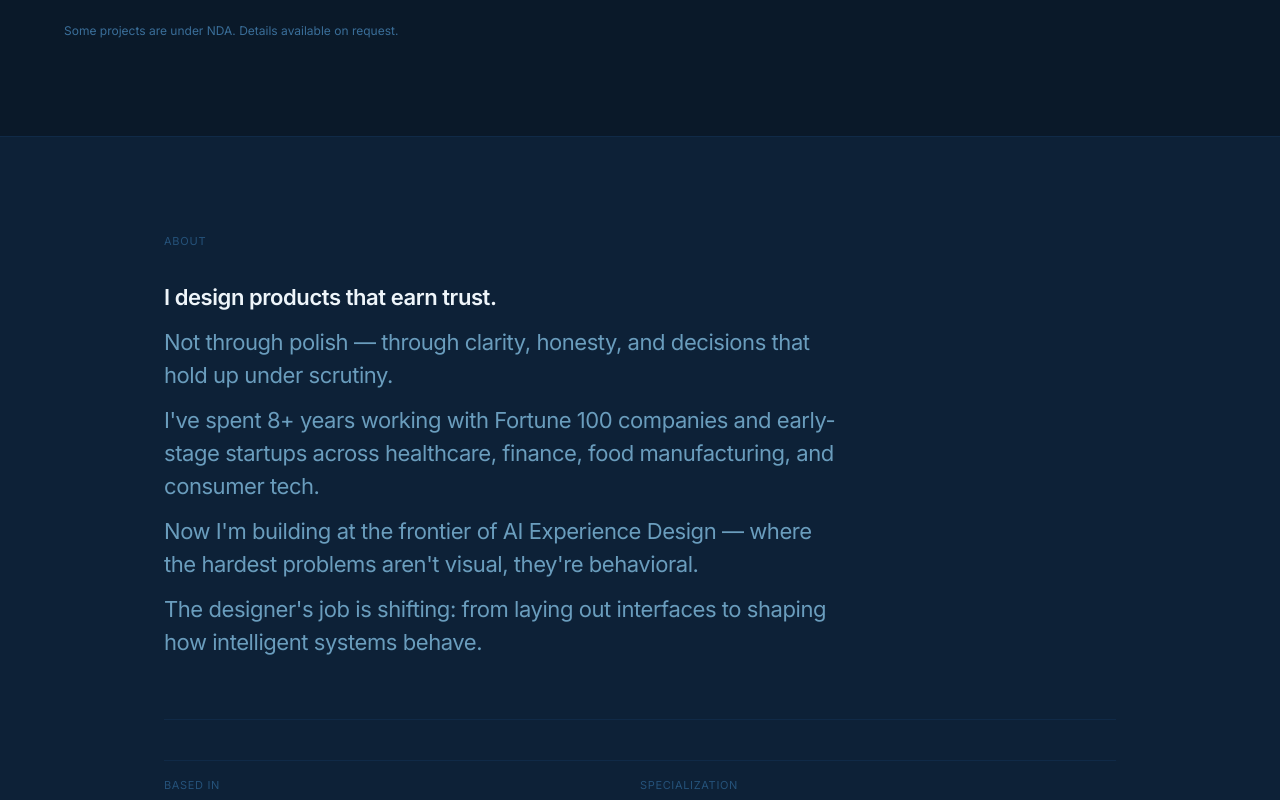
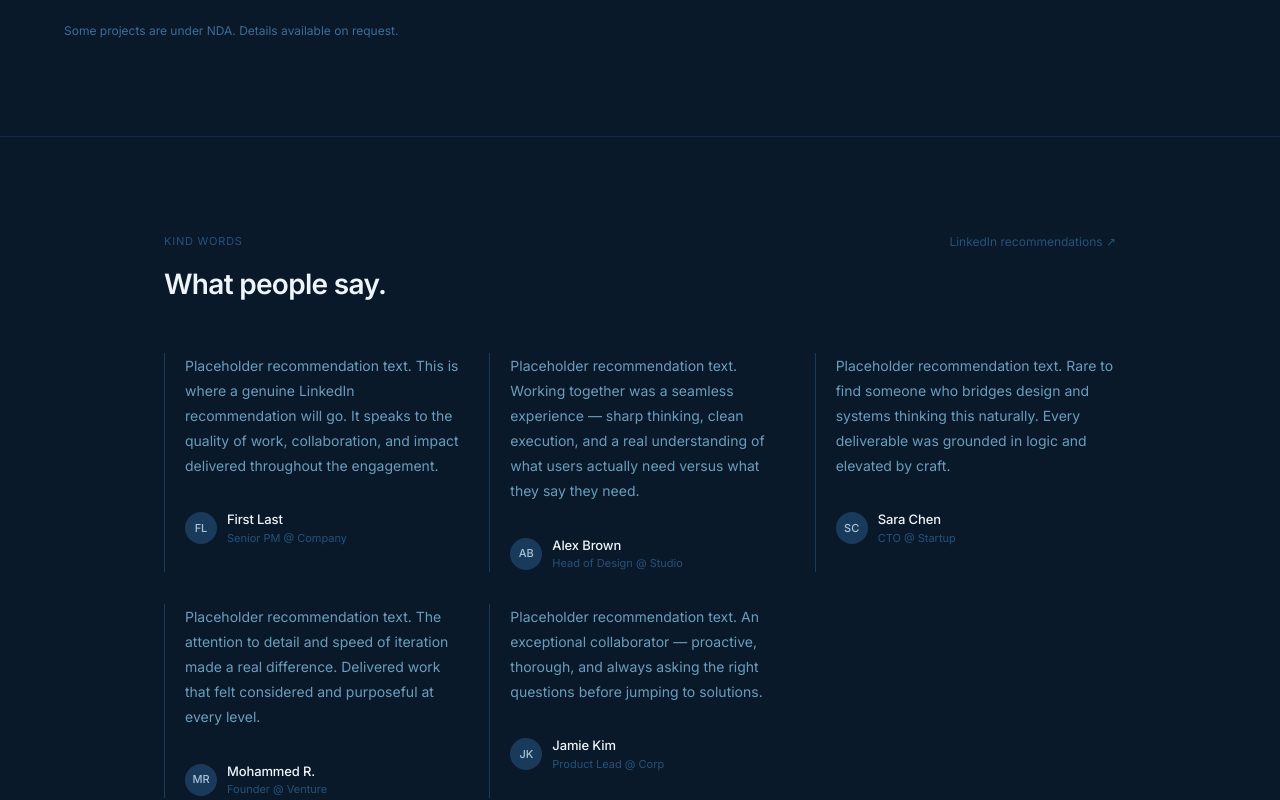
Before and after one commit to muhhagency/muhh-portfolio, a Next.js app: page / in a window 1280 px wide. Shown: the part 1460-2260 px from the top of the page. Built offline with nearby package versions, Linux system fonts and the light colour scheme.

Commit message:
Add Recommendations section with placeholder data

```diff
--- a/app/Portfolio.tsx
+++ b/app/Portfolio.tsx
@@ -402,6 +402,82 @@ function Work() {
   );
 }
 
+// ─── Recommendations ──────────────────────────────────────────────────────────
+const recommendations = [
+  { id: 1, initials: "FL", name: "First Last", title: "Senior PM @ Company", text: "Placeholder recommendation text. This is where a genuine LinkedIn recommendation will go. It speaks to the quality of work, collaboration, and impact delivered throughout the engagement." },
+  { id: 2, initials: "AB", name: "Alex Brown", title: "Head of Design @ Studio", text: "Placeholder recommendation text. Working together was a seamless experience — sharp thinking, clean execution, and a real understanding of what users actually need versus what they say they need." },
+  { id: 3, initials: "SC", name: "Sara Chen", title: "CTO @ Startup", text: "Placeholder recommendation text. Rare to find someone who bridges design and systems thinking this naturally. Every deliverable was grounded in logic and elevated by craft." },
+  { id: 4, initials: "MR", name: "Mohammed R.", title: "Founder @ Venture", text: "Placeholder recommendation text. The attention to detail and speed of iteration made a real difference. Delivered work that felt considered and purposeful at every level." },
+  { id: 5, initials: "JK", name: "Jamie Kim", title: "Product Lead @ Corp", text: "Placeholder recommendation text. An exceptional collaborator — proactive, thorough, and always asking the right questions before jumping to solutions." },
+];
+
+function Recommendations() {
+  const sectionRef = useRef<HTMLElement>(null);
+  const labelRef   = useRef<HTMLParagraphElement>(null);
+  const headerRef  = useRef<HTMLDivElement>(null);
+
+  useEffect(() => {
+    if (!sectionRef.current) return;
+    const cards = sectionRef.current.querySelectorAll(".rec-card");
+
+    if (labelRef.current) {
+      gsap.fromTo(labelRef.current, { opacity: 0 }, { opacity: 1, duration: 0.4, ease: "power1.out", scrollTrigger: { trigger: sectionRef.current, start: "top 85%", once: true } });
+    }
+    if (headerRef.current) {
+      gsap.fromTo(headerRef.current, { opacity: 0, y: 10 }, { opacity: 1, y: 0, duration: 0.45, ease: "power2.out", scrollTrigger: { trigger: sectionRef.current, start: "top 80%", once: true } });
+    }
+    gsap.fromTo(cards, { opacity: 0, y: 16 }, { opacity: 1, y: 0, duration: 0.5, stagger: 0.1, ease: "power2.out", scrollTrigger: { trigger: sectionRef.current, start: "top 70%", once: true } });
+  }, []);
+
+  return (
+    <section ref={sectionRef} style={{ width: "100%", background: C.bg, borderTop: `0.5px solid ${C.p200}`, display: "flex", justifyContent: "center" }}>
+      <div style={{ width: "100%", maxWidth: "1080px", padding: "96px clamp(20px,5vw,72px)" }}>
+
+        {/* Header */}
+        <div style={{ display: "flex", justifyContent: "space-between", alignItems: "flex-start", flexWrap: "wrap", gap: "8px" }}>
+          <p ref={labelRef} style={{ ...s.eyebrow }}>Kind Words</p>
+          <a href="https://linkedin.com/in/muhhesham" target="_blank" rel="noopener noreferrer" className="link-underline"
+            style={{ fontSize: "12px", color: C.p400, textDecoration: "none", fontFamily: font }}>
+            LinkedIn recommendations ↗
+          </a>
+        </div>
+        <div ref={headerRef}>
+          <p style={{ fontSize: "28px", fontWeight: 600, letterSpacing: "-0.025em", color: C.p900, margin: "12px 0 48px", fontFamily: font }}>What people say.</p>
+        </div>
+
+        {/* Cards grid */}
+        <div style={{ display: "grid", gridTemplateColumns: "repeat(auto-fill, minmax(280px, 1fr))", gap: "32px 24px" }}>
+          {recommendations.map(rec => (
+            <RecCard key={rec.id} rec={rec} />
+          ))}
+        </div>
+      </div>
+    </section>
+  );
+}
+
+function RecCard({ rec }: { rec: typeof recommendations[0] }) {
+  const [hovered, setHovered] = useState(false);
+  return (
+    <div className="rec-card"
+      onMouseEnter={() => setHovered(true)}
+      onMouseLeave={() => setHovered(false)}
+      style={{ borderLeft: `0.5px solid ${hovered ? C.p400 : C.p300}`, padding: "0 0 0 20px", transition: "border-color 0.2s ease", fontFamily: font, opacity: 0 }}
+    >
+      <p style={{ fontSize: "14px", color: C.p600, lineHeight: 1.8, margin: 0 }}>{rec.text}</p>
+      <div style={{ display: "flex", alignItems: "center", gap: "10px", marginTop: "32px" }}>
+        <div style={{ width: "32px", height: "32px", borderRadius: "50%", background: C.p300, display: "flex", alignItems: "center", justifyContent: "center", flexShrink: 0 }}>
+          <span style={{ fontSize: "11px", fontWeight: 500, color: C.p700 }}>{rec.initials}</span>
+        </div>
+        <div>
+          <p style={{ fontSize: "13px", fontWeight: 500, color: C.p900, letterSpacing: "-0.01em", margin: 0 }}>{rec.name}</p>
+          <p style={{ fontSize: "11px", color: C.p400, marginTop: "2px", margin: 0 }}>{rec.title}</p>
+        </div>
+      </div>
+    </div>
+  );
+}
+
 // ─── About ────────────────────────────────────────────────────────────────────
 const facts = [
   { label: "Based in",       value: "Middle East · Available globally" },
@@ -599,6 +675,7 @@ export default function Portfolio() {
       >
         <Hero />
         <Work />
+        <Recommendations />
         <About />
         <Contact />
       </motion.main>
```
